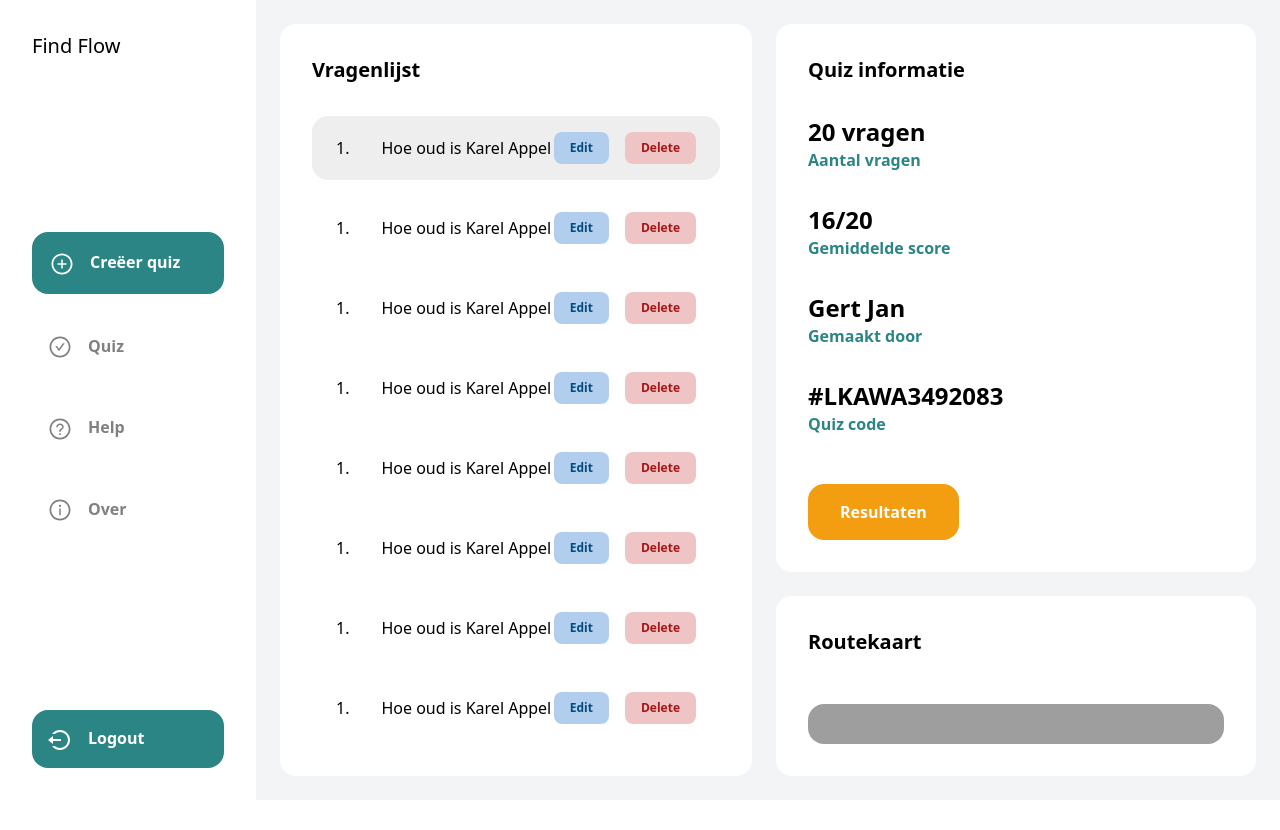
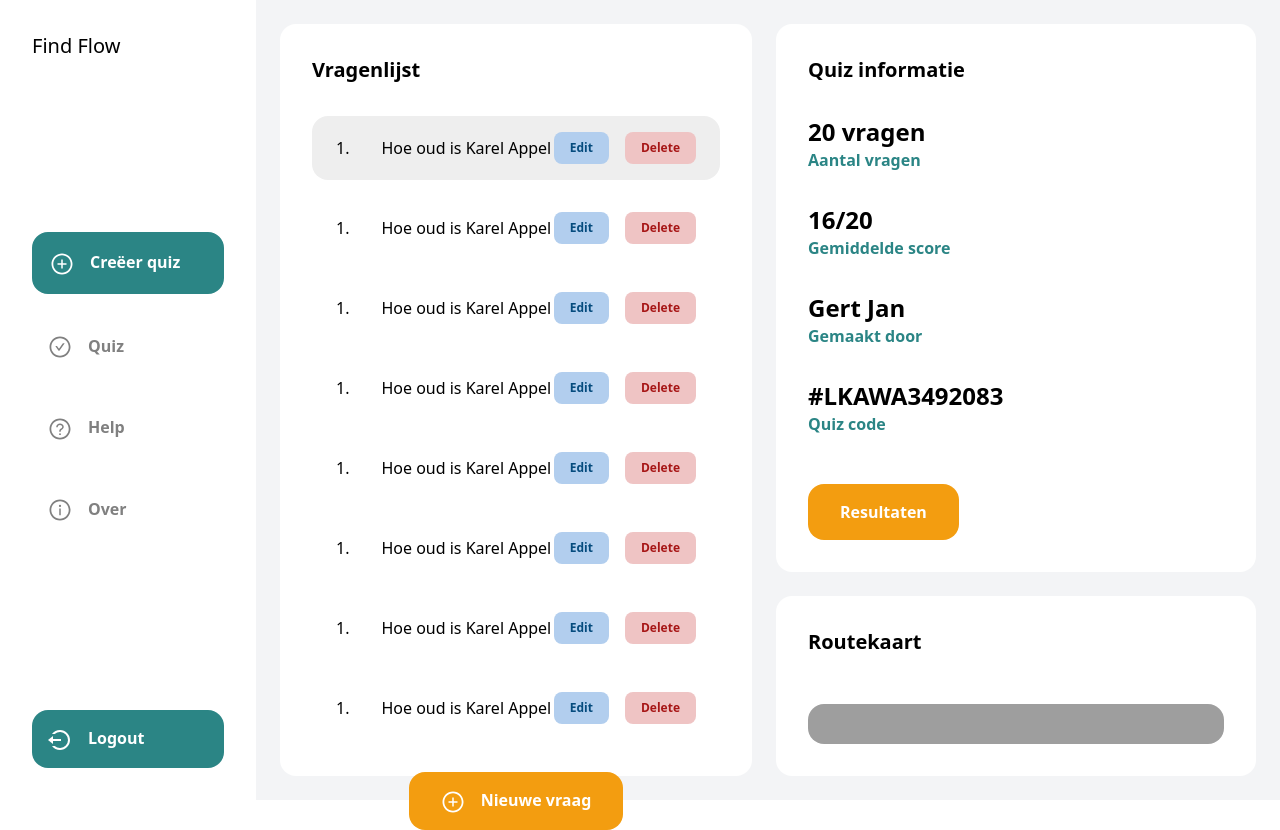
Before and after one commit to joeribreedveld/findflow, a Next.js app: page /quiz in a window 1280 px wide. Before the commit the page ends 800 px from the top, so only its background shows below. Built offline with nearby package versions, Linux system fonts and the light colour scheme; grey boxes are pictures that could not be loaded.

Commit message:
feat(new): make new question button

```diff
--- a/src/components/pages/Question/QuestionList/QuestionList.tsx
+++ b/src/components/pages/Question/QuestionList/QuestionList.tsx
@@ -1,5 +1,6 @@
 // Imports
 import QuestionListItem from "../QuestionListItem/QuestionListItem";
+import { AiOutlinePlusCircle } from "react-icons/ai";
 
 // Functions
 const QuestionList = () => (
@@ -15,6 +16,12 @@ const QuestionList = () => (
       <QuestionListItem />
       <QuestionListItem />
     </ul>
+    <section className="mt-8 flex w-full items-center justify-center">
+      <button className="w-fit rounded-2xl bg-[#F39D10] px-8 py-4 font-bold text-white">
+        <AiOutlinePlusCircle className="mr-4 inline-block text-2xl" />
+        Nieuwe vraag
+      </button>
+    </section>
   </section>
 );
 
```
